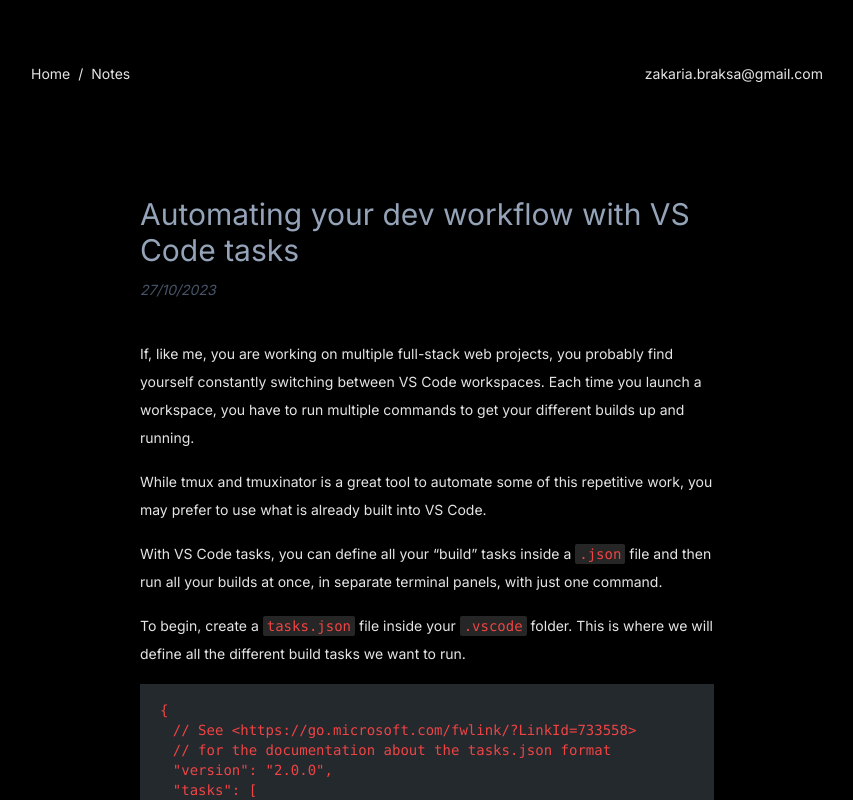
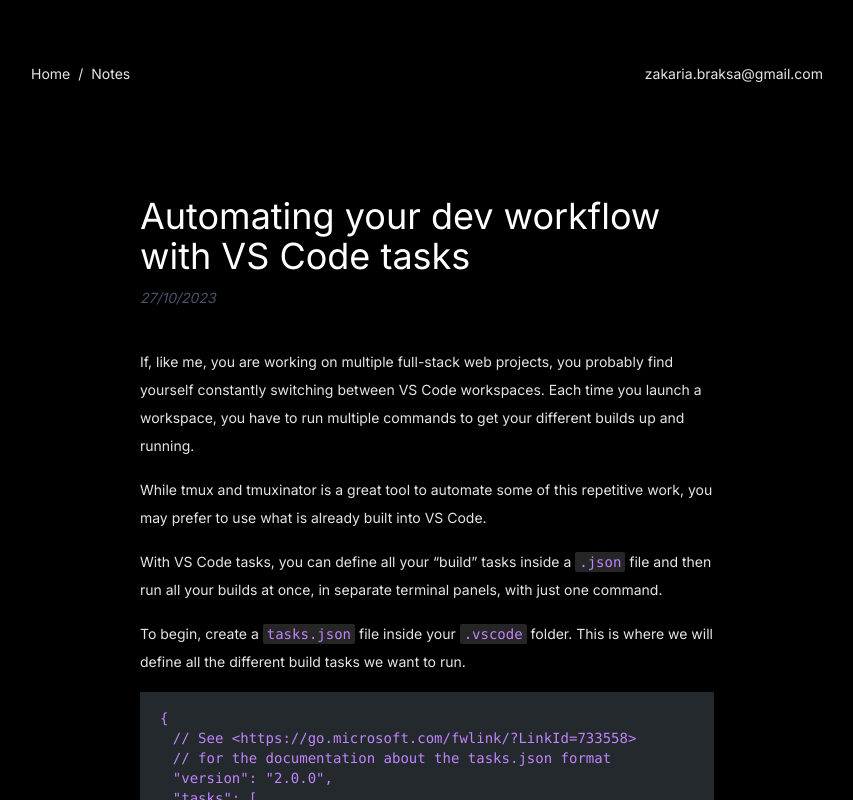
Before and after one commit to zackbraksa/personal-website, an Astro site: page /posts/automating-dev-workflow-vscode-tasks in a window 1280 px wide. Shown: the top 800 px of the page, without its empty margins (213-1066 px from the left). Built offline with nearby package versions, Linux system fonts and the light colour scheme; Astro itself is replaced by a stand-in of ours; some packages are replaced by stand-ins of ours; code samples lack their colours.

Commit message:
Update post styles for improved readability and aesthetics
- Increased the font size of post titles (h1) from 3xl to 4xl and changed the color to white for better visibility.
- Updated the color of inline code snippets from red to purple for enhanced contrast and visual appeal.

```diff
--- a/src/styles/post.css
+++ b/src/styles/post.css
@@ -11,7 +11,7 @@
 }
 
 .post h1 {
-  @apply mt-8 text-3xl text-slate-400;
+  @apply mt-8 text-4xl text-white;
 }
 
 .post h2 {
@@ -23,7 +23,7 @@
 }
 
 .post code {
-  @apply rounded-sm bg-neutral-800 px-1 py-[2px] text-red-500;
+  @apply rounded-sm bg-neutral-800 px-1 py-[2px] text-purple-400;
 }
 
 .post a {
```
